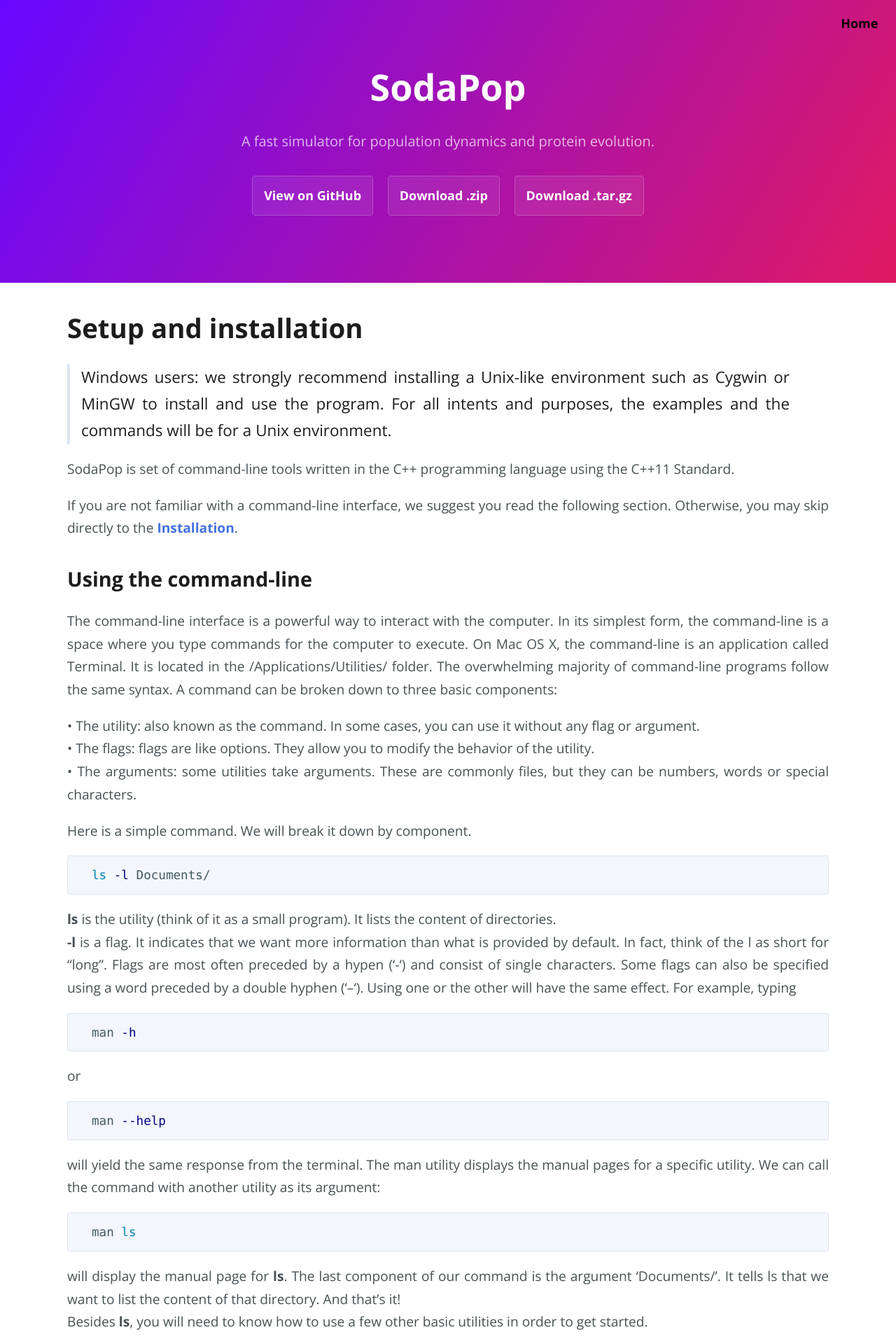
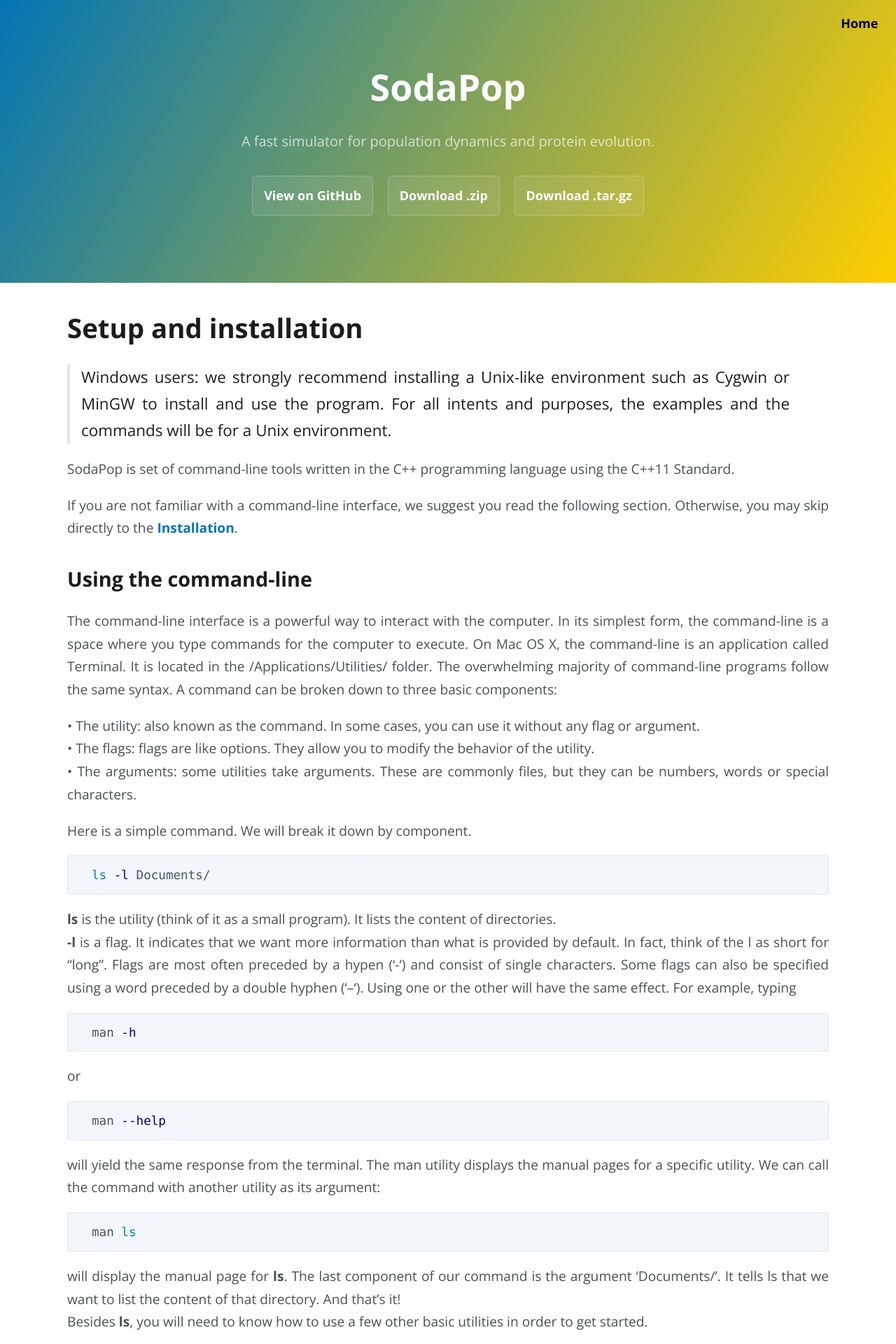
Before and after one commit to louisgt/SodaPop, a Jekyll site: the page built from _posts/2017-09-05-Setup-and-installation.md, in a window 1280 px wide. Shown: the top 1920 px of the page at 70% size. Built offline with Jekyll 4.4.1, drawn with Linux system fonts in a browser that asks for light colours.

Commit message:
edit css

```diff
--- a/_posts/2017-09-05-Setup-and-installation.md
+++ b/_posts/2017-09-05-Setup-and-installation.md
@@ -123,4 +123,4 @@ it is likely that your compiler is out-of-date. You can get a [new version of gc
 
 # Great! Now we can [get started]({{ site.baseurl }}{% post_url 2017-09-05-Running-a-basic-simulation %})!
 
-## or go back to the [home page.]({ site.baseurl })
+## or go back to the [home page.]({{ site.baseurl }}{% link index.md %})
--- a/css/cayman.css
+++ b/css/cayman.css
@@ -136,7 +136,8 @@ ul {
 
 body { padding: 0; margin: 0; font-family: "Open Sans", "Helvetica Neue", Helvetica, Arial, sans-serif; font-size: 18px; line-height: 1.7; color: #485155; }
 
-a { color: #4473DD; text-decoration: none;font-weight: bold }
+/*change color for big header here*/
+a { color: #0375b4; text-decoration: none;font-weight: bold }
 a:hover { text-decoration: underline; }
 
 .btn { display: inline-block; margin-bottom: 1rem; color: #fff; background-color: rgba(255, 255, 255, 0.08); border-color: rgba(255, 255, 255, 0.2); border-style: solid; border-width: 1px; border-radius: 0.3rem; transition: color 0.2s, background-color 0.2s, border-color 0.2s; }
@@ -149,7 +150,8 @@ a:hover { text-decoration: underline; }
 
 .topbar	{ position:fixed; top:2%; right:2%; }
 
-.page-header { color: #fff; text-align: center; background-color: #fff; background-image: linear-gradient(120deg, #6708FF,#E01A63); }
+/*.page-header { color: #fff; text-align: center; background-color: #fff; background-image: linear-gradient(120deg, #6708FF,#E01A63); }*/
+.page-header { color: #fff; text-align: center; background-color: #fff; background-image: linear-gradient(120deg, #0375b4,#ffce00); }
 @media screen and (min-width: 64em) { .page-header { padding: 5rem 6rem; } }
 @media screen and (min-width: 42em) and (max-width: 64em) { .page-header { padding: 3rem 4rem; } }
 @media screen and (max-width: 42em) { .page-header { padding: 2rem 1rem; } }
@@ -170,6 +172,7 @@ a:hover { text-decoration: underline; }
 @media screen and (min-width: 42em) and (max-width: 64em) { .main-content { padding: 2rem 4rem; font-size: 1.2rem; } }
 @media screen and (max-width: 42em) { .main-content { padding: 2rem 1rem; font-size: 1.2rem; } }
 .main-content img { max-width: 70%; }
+/*change color for page headers here*/
 .main-content h1, .main-content h2 { margin-top: 2rem; margin-bottom: 1rem; font-weight: bold; color: #1c1c1c; }
 .main-content h3, .main-content h4, .main-content h5, .main-content h6 { margin-top: 2rem; margin-bottom: 1rem; font-weight: normal; color: #1c1c1c; }
 .main-content p { margin-bottom: 1em; }
```
